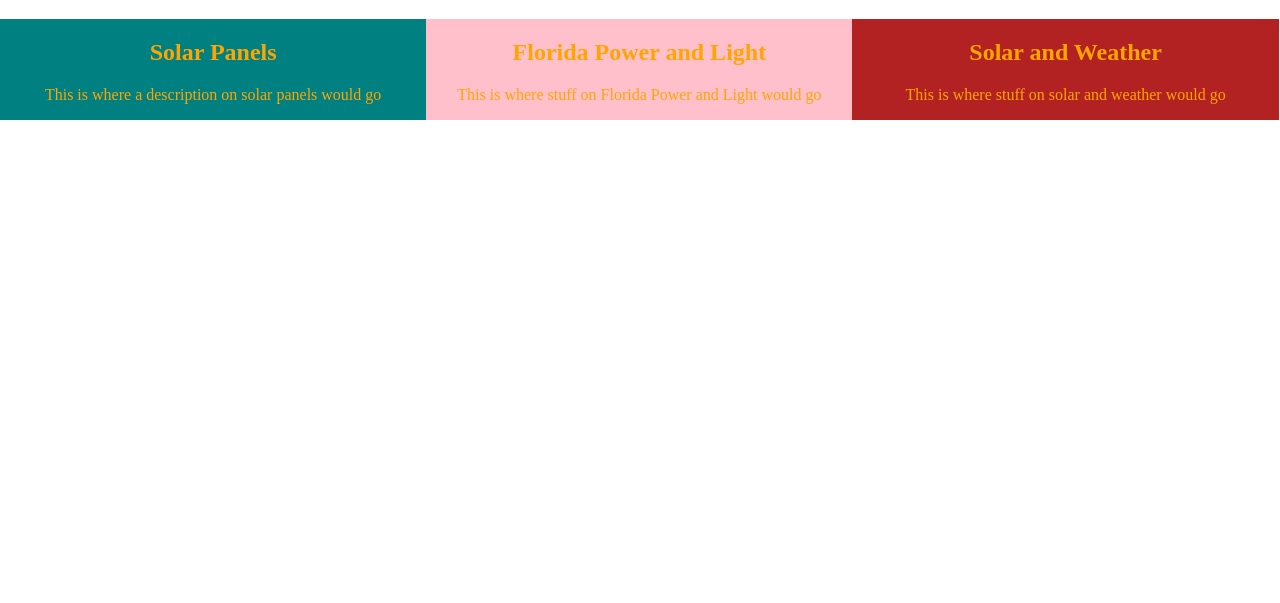
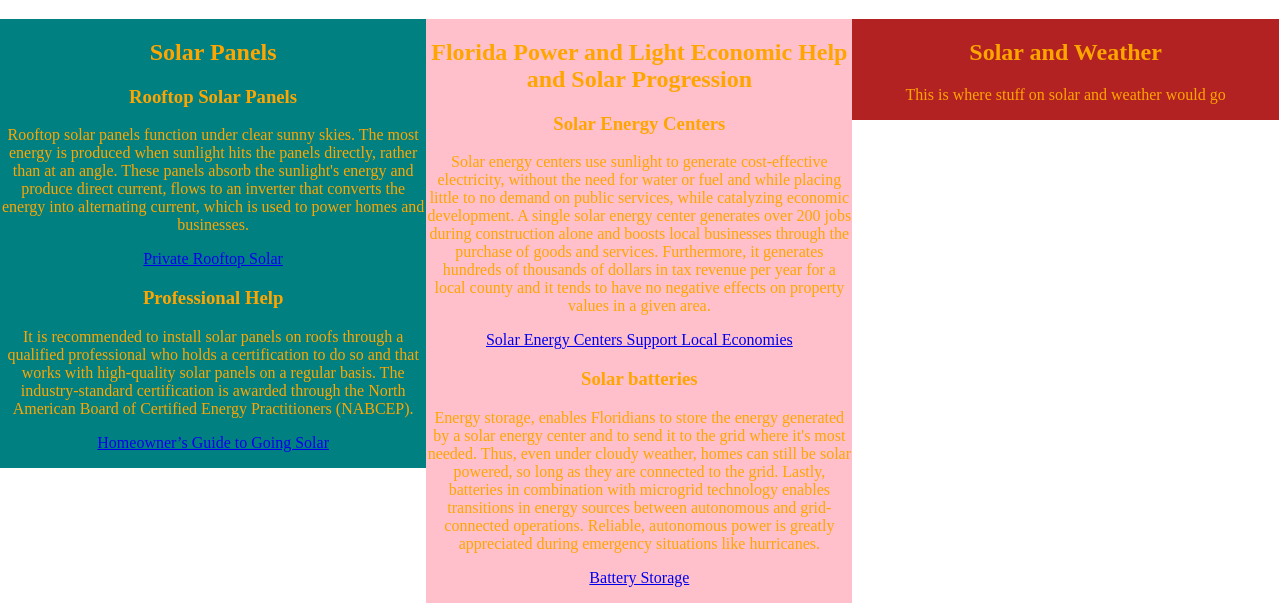
Before and after one commit to d-rocco/11250group16, a website: page More on Solar.html in a window 1280 px wide. Shown: the part 261-864 px from the top of the page. Before the commit the page ends 800 px from the top, so only its background shows below. Drawn offline with Linux system fonts and the light colour scheme.

Commit message:
Update More on Solar.html

```diff
--- a/More on Solar.html
+++ b/More on Solar.html
@@ -111,11 +111,31 @@
 <div class="row">
   <div class="column" style="background-color: teal;">
     <h2>Solar Panels</h2>
-    <p>This is where a description on solar panels would go</p>
-  </div>
+    <h3>Rooftop Solar Panels</h3>
+    <p>Rooftop solar panels function under clear sunny skies. The most energy is produced when sunlight hits the panels directly, rather than at an angle.
+      These panels absorb the sunlight's energy and produce direct current, flows to an inverter that converts the energy into alternating current,
+    which is used to power homes and businesses.</p>
+    <p><a href="https://www.fpl.com/energy-my-way/solar/rooftop-solar.html">Private Rooftop Solar</a></p>
+    <h3>Professional Help</h3>
+    <p>It is recommended to install solar panels on roofs through a qualified professional who holds a certification to do so and that works with high-quality solar panels on a regular basis.
+      The industry-standard certification is awarded through the North American Board of Certified Energy Practitioners (NABCEP). </p>
+      <p><a href="https://www.energy.gov/eere/solar/homeowners-guide-going-solar">Homeowner’s Guide to Going Solar</a></p>
+    </div>
   <div class="column" style="background-color: pink;">
-    <h2>Florida Power and Light</h2>
-    <p>This is where stuff on Florida Power and Light would go</p>
+    <h2>Florida Power and Light Economic Help and Solar Progression</h2>
+    <h3>Solar Energy Centers</h3>
+    <p>Solar energy centers use sunlight to generate cost-effective electricity, without the need for water or fuel and while placing little to no demand on public services, while catalyzing economic development.
+      A single solar energy center generates over 200 jobs during construction alone and boosts local businesses through the purchase of goods and services.
+      Furthermore, it generates hundreds of thousands of dollars in tax revenue per year for a local county and it tends to have no negative effects on property values in a given area.
+      <p><a href="https://www.fpl.com/energy-my-way/solar/local-economies.html">Solar Energy Centers Support Local Economies</a></p>
+    </p>
+    <h3>Solar batteries</h3>
+    <p>Energy storage, enables Floridians to store the energy generated by a solar energy center and to send it to the grid where it's most needed.
+      Thus, even under cloudy weather, homes can still be solar powered, so long as they are connected to the grid.
+      Lastly, batteries in combination with microgrid technology enables transitions in energy sources between autonomous and grid-connected operations.
+      Reliable, autonomous power is greatly appreciated during emergency situations like hurricanes.
+      <p><a href="https://www.fpl.com/energy-my-way/battery-storage.html">Battery Storage</a></p>
+    </p>
   </div>
   <div class="column" style="background-color: firebrick;">
     <h2>Solar and Weather</h2>
```
